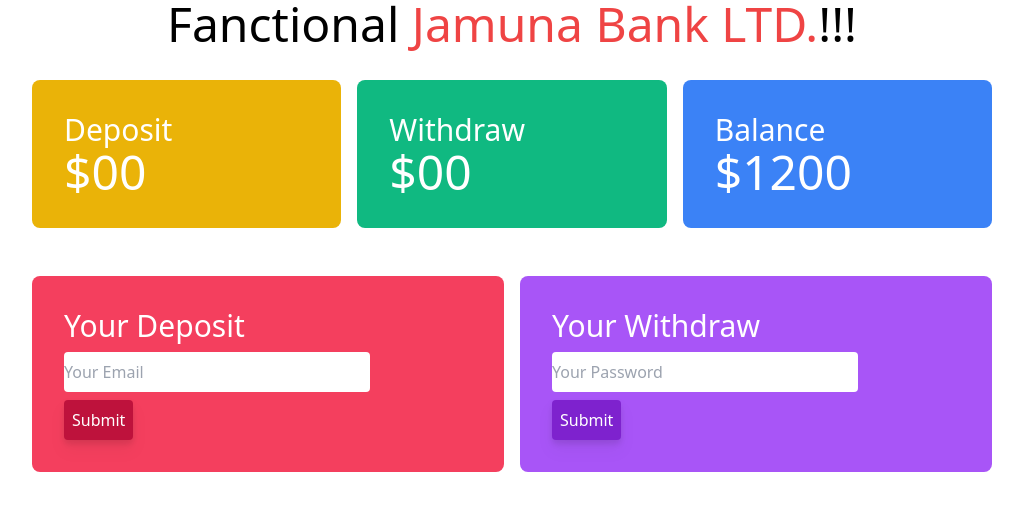
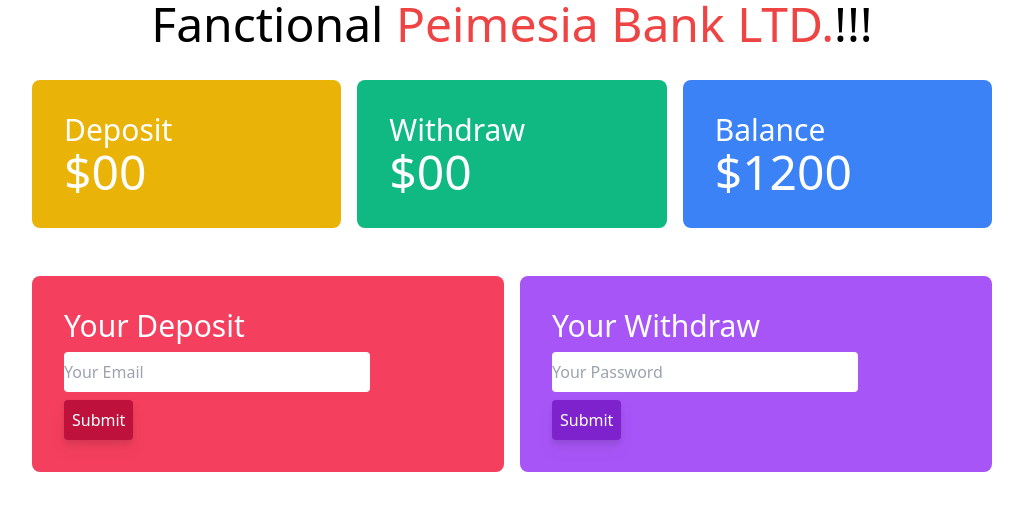
Before and after one commit to mehedihasan42/Bank-LTD., a plain HTML site: page index.html in a window 1280 px wide. Shown: the whole page, without its empty margins (128-1151 px from the left). Drawn offline with nearby package versions, Linux system fonts and the light colour scheme.

Commit message:
commited

```diff
--- a/index.html
+++ b/index.html
@@ -4,12 +4,12 @@
     <meta charset="UTF-8">
     <meta http-equiv="X-UA-Compatible" content="IE=edge">
     <meta name="viewport" content="width=device-width, initial-scale=1.0">
-    <title>Factional Jamuna Bank LTD.</title>
+    <title>Factional Primesia Bank LTD.</title>
     <script src="https://cdn.tailwindcss.com"></script>
 </head>
 <body>
     <header>
-       <h1 class="text-5xl text-center"> Fanctional <span class="text-red-500 text-medium">Jamuna Bank LTD.</span>!!!</h1>
+       <h1 class="text-5xl text-center"> Fanctional <span class="text-red-500 text-medium">Peimesia Bank LTD.</span>!!!</h1>
     </header>
     <main>
         <section class="mt-8">
```
